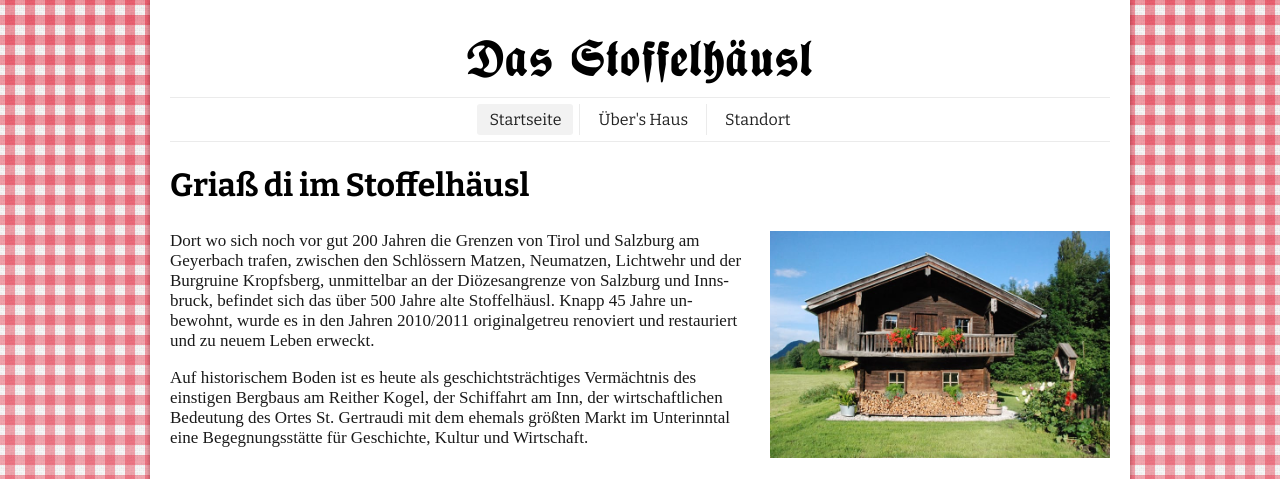
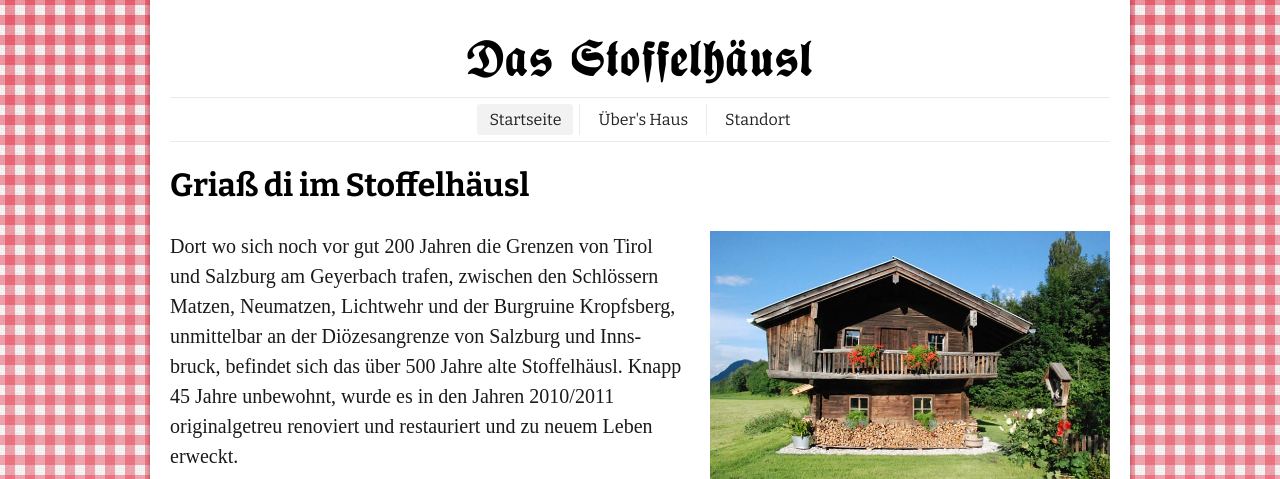
Before and after one commit to stoffelhaeusl/stoffelhaeusl.github.io, a Jekyll site: the page built from index.md, in a window 1280 px wide. Shown: the top 479 px of the page. Built offline with Jekyll 4.4.1, drawn with Linux system fonts in a browser that asks for light colours; some web fonts are replaced; grey boxes are pictures that could not be loaded.

Commit message:
Adjust font size and line height.

```diff
--- a/css/main.scss
+++ b/css/main.scss
@@ -482,7 +482,8 @@
 
   p {
     color: $darkgrey;
-    font-size: .875em;
+    font-size: 1em;
+    line-height: 1.5em;
     margin-top: 1em;
     margin-bottom: 1em;
 
@@ -536,12 +537,6 @@
 
 .blog-title a {
   font-size: 2.8em;
-}
-
-article, section {
-  p {
-    font-size: 1em;
-  }
 }
 
 .menu ul li {
@@ -634,7 +629,7 @@
   }
 
   p {
-    font-size: 1.0625em;
+    font-size: 1.25em;
   }
 }
 .alignleft {
```
